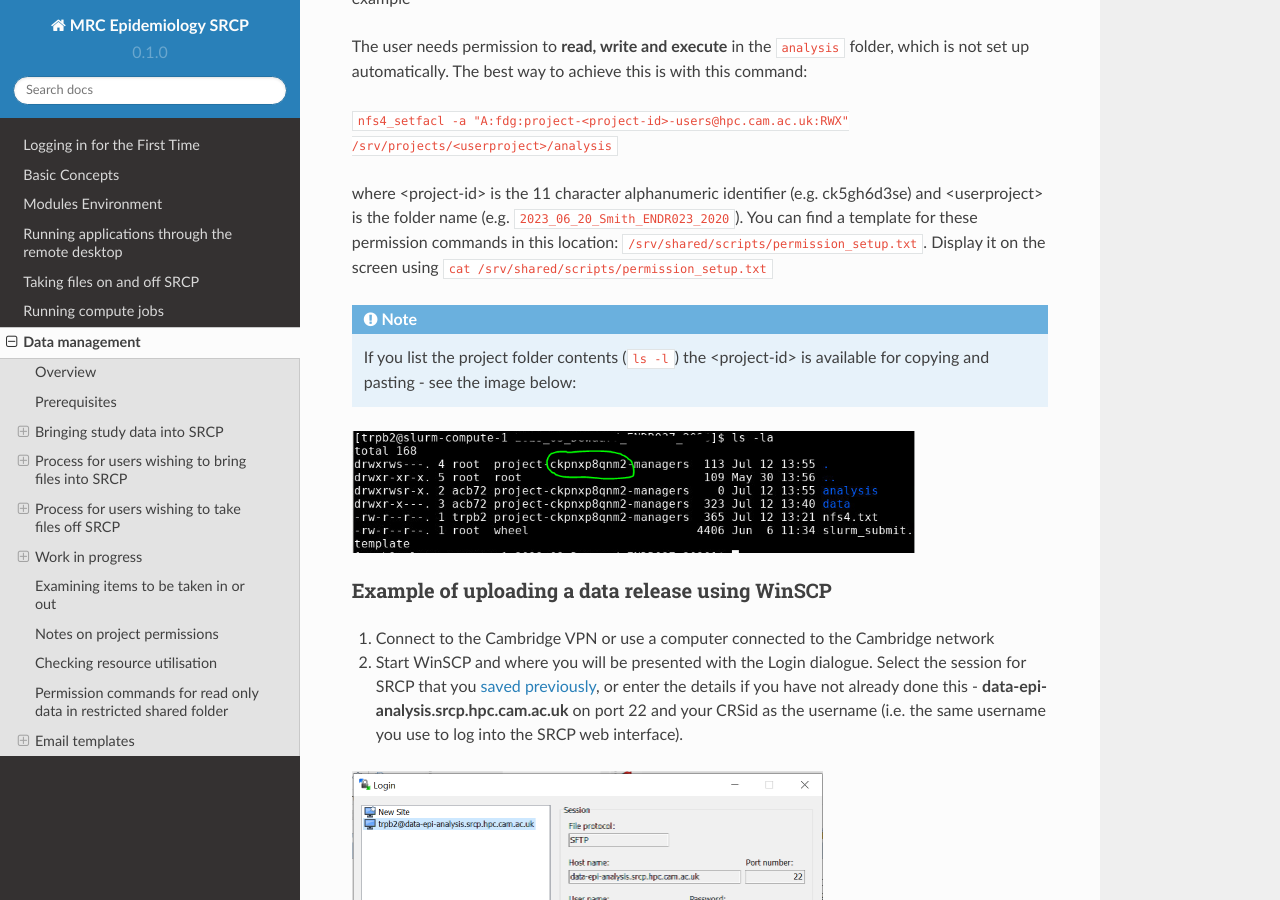
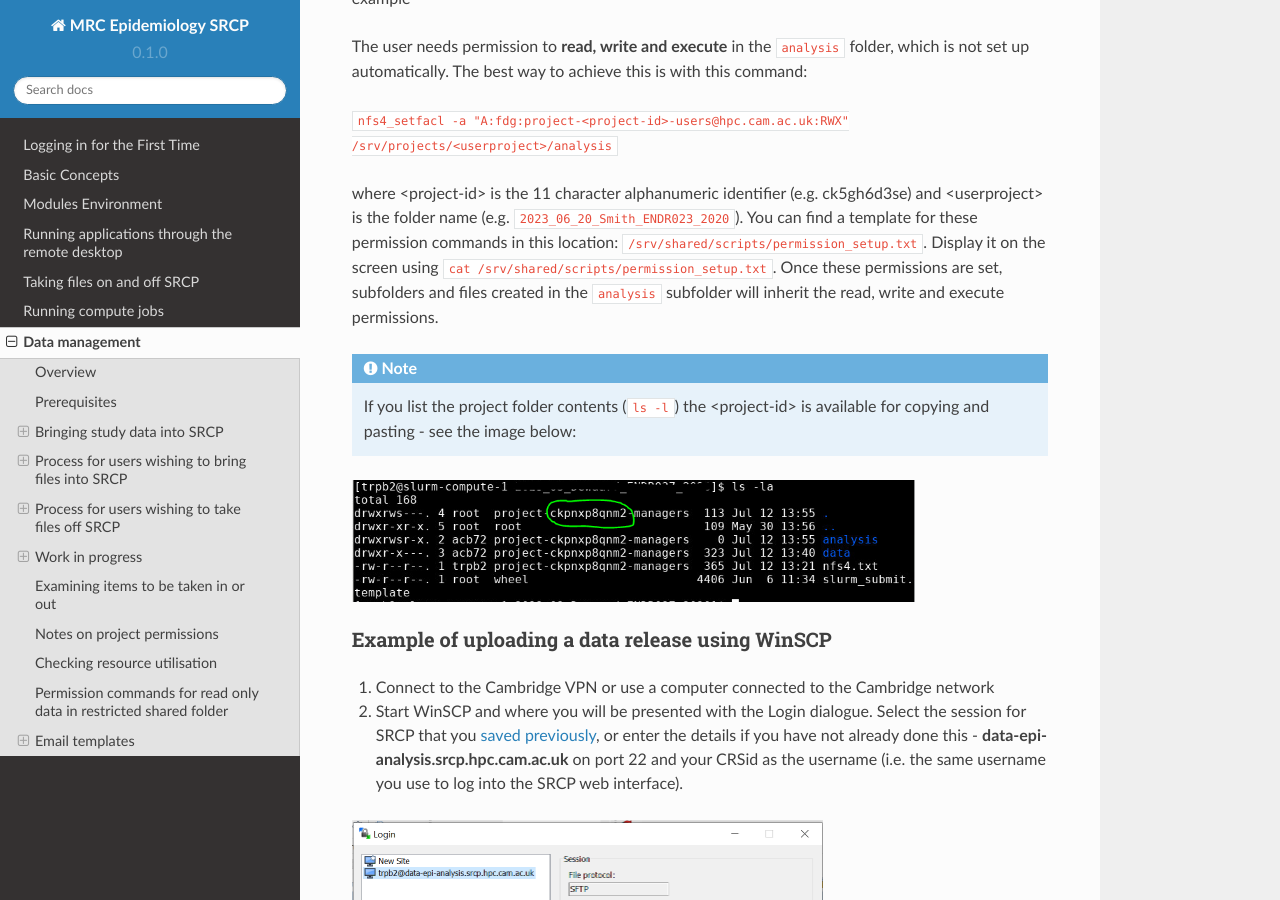
Before and after one commit to epi-analysis/SRCP_docs, a Sphinx documentation site: the page built from docs/source/06-Data-management.rst, in a window 1280 px wide and 900 px high, scrolled down 1688 px. Built offline with Sphinx 7.4.7 and the Read the Docs theme 2.0.0, drawn with Linux system fonts in a browser that asks for light colours.

Commit message:
Update 06-Data-management.rst

```diff
--- a/docs/source/06-Data-management.rst
+++ b/docs/source/06-Data-management.rst
@@ -58,7 +58,7 @@
 
 ``nfs4_setfacl -a "A:fdg:project-<project-id>-users@hpc.cam.ac.uk:RWX" /srv/projects/<userproject>/analysis``
 
-where <project-id> is the 11 character alphanumeric identifier (e.g. ck5gh6d3se) and <userproject> is the folder name (e.g. ``2023_06_20_Smith_ENDR023_2020``). You can find a template for these permission commands in this location: ``/srv/shared/scripts/permission_setup.txt``. Display it on the screen using ``cat /srv/shared/scripts/permission_setup.txt``
+where <project-id> is the 11 character alphanumeric identifier (e.g. ck5gh6d3se) and <userproject> is the folder name (e.g. ``2023_06_20_Smith_ENDR023_2020``). You can find a template for these permission commands in this location: ``/srv/shared/scripts/permission_setup.txt``. Display it on the screen using ``cat /srv/shared/scripts/permission_setup.txt``. Once these permissions are set, subfolders and files created in the ``analysis`` subfolder will inherit the read, write and execute permissions.
 
 .. note::
    If you list the project folder contents (``ls -l``) the <project-id> is available for copying and pasting - see the image below:
```
